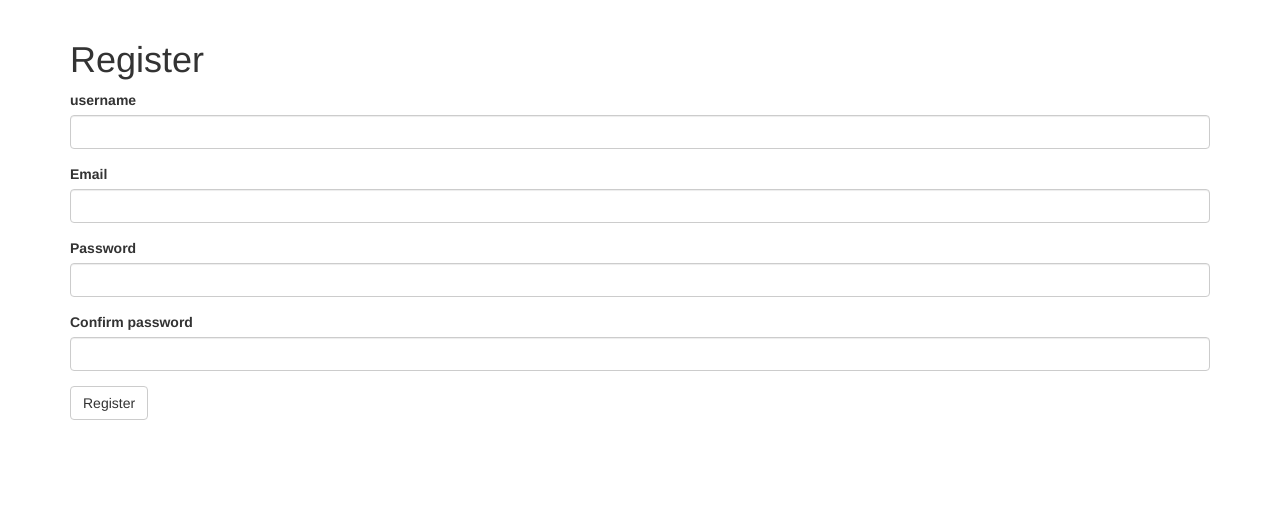
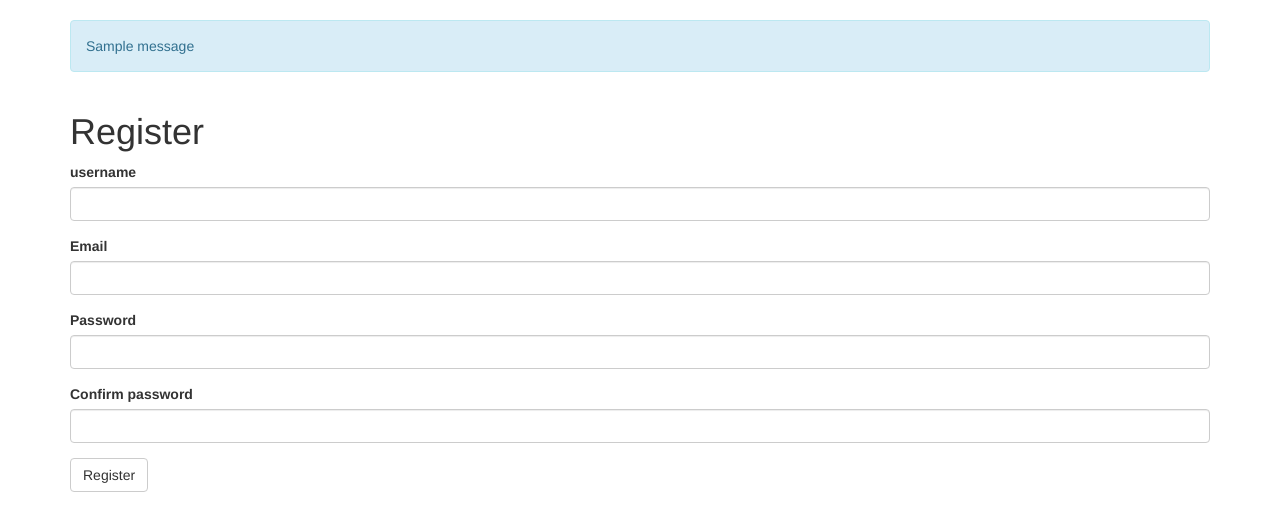
Before and after one commit to Juliet-Ol/blog-share, a Flask app: page /register in a window 1280 px wide. Shown: the part 152-683 px from the top of the page. Run offline with Flask 2, Linux system fonts and the light colour scheme; tables that the repository leaves empty hold one stand-in row (values such as "Sample post"); one stand-in notice (Sample message) is shown; some libraries are stand-ins or nearby versions.

Commit message:
Added DB

```diff
--- a/app/__init__.py
+++ b/app/__init__.py
@@ -20,6 +20,8 @@ migrate = Migrate()
 app = Flask(__name__)
 app.config.from_object(config_options['development'])
 
+app.config['SQLALCHEMY_DATABASE_URI'] = "sqlite:///blog.db"
+
 bootstrap.init_app(app)
 login_manager.init_app(app)
 db.init_app(app)
--- a/app/models.py
+++ b/app/models.py
@@ -1,7 +1,7 @@
 
 
 from urllib import response
-from sqlalchemy import ForeignKey
+from sqlalchemy import ForeignKey, Integer
 from flask_login import UserMixin
 from werkzeug.security import generate_password_hash, check_password_hash
 from datetime import datetime
@@ -17,7 +17,9 @@ def load_user(id):
 class User(UserMixin, db.Model):
     __tablename__ = 'users'
 
-    id = db.Column(db.Integer,primary_key = True)
+    id = db.Column(db.Integer().with_variant(Integer, "sqlite"), primary_key=True)
+
+    # id = db.Column(db.Integer,primary_key = True)
     username = db.Column(db.String(255),unique=True, nullable=False, index = True)
     email = db.Column(db.String(255),unique = True,index = True, nullable=False)
     password_hash = db.Column(db.String(255), nullable=False)
--- a/app/templates/base.html
+++ b/app/templates/base.html
@@ -51,9 +51,24 @@
 
 
 <!-- Contents of all our pages will go here -->
+
+
 {% block content %}
     <div class="container">
-        {% block app_context %}{% endblock %}
+        {% with messages = get_flashed_messages()%}
+            {% if messages %}
+                <div class="row">
+                    <div class="col-sm-12">
+                        {% for message in messages %}
+                        <div class="alert alert-info" role="alert">
+                            {{message}}
+                        </div>
+                        {% endfor %}
+                    </div>
+                </div>
+            {% endif %}
+        {% endwith%}
+{% block app_context %}{% endblock %}
     </div>
 {% endblock %}
 
--- a/app/views.py
+++ b/app/views.py
@@ -23,6 +23,11 @@ def index():
 @app.route('/login', methods = ['GET', 'POST'])
 def login():
     form = LoginForm()
+    if form.validate_on_submit():
+        user = User.query.filter_by(username = form.username.data).first()
+        if user is not None and user.check_password(form.password.data):
+            login_user(user,form.remember.data)
+            return redirect('/')
     return render_template('login.html', title='Login', form=form)
 
 
@@ -31,8 +36,7 @@ def register():
     form = RegistrationForm()
 
     if form.validate_on_submit():
-        print('here')
-        user = User(id=1, username=form.username.data, email=form.email.data)
+        user = User(username=form.username.data, email=form.email.data)
         user.set_password(form.password.data)
         db.session.add(user)
         db.session.commit()
```
Also changed, not shown: app/blog.db (added).
